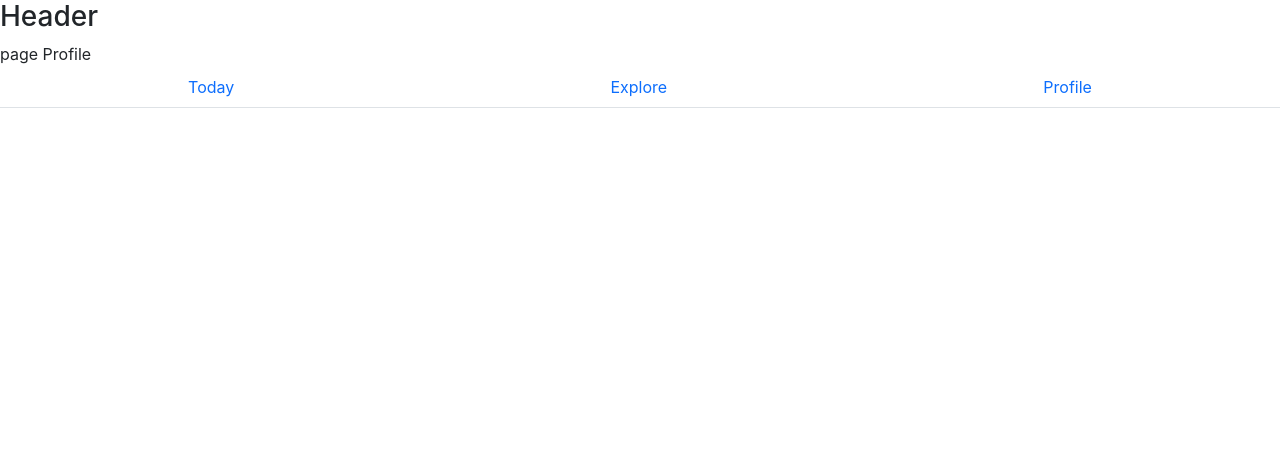
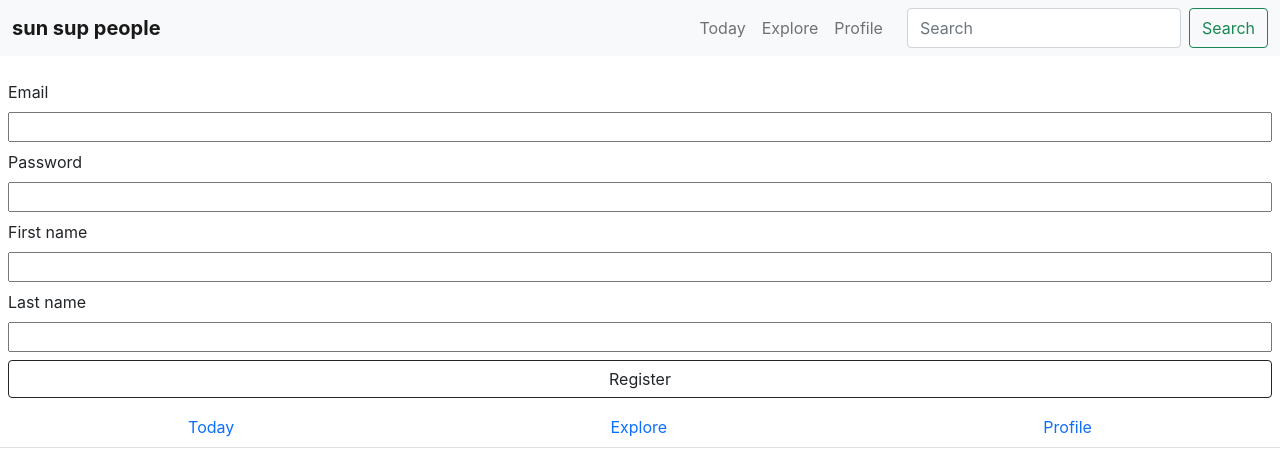
Before and after one commit to adaldin/sunsup, a React (Create React App) app: page /profile in a window 1280 px wide. Shown: the top 476 px of the page. Built offline with nearby package versions, Linux system fonts and the light colour scheme; no server answers.

Commit message:
register firebase

```diff
--- a/src/App.js
+++ b/src/App.js
@@ -7,11 +7,14 @@ import Menu from "./components/menu/Menu.js";
 import Home from "./pages/home/Home.js";
 import Explore from "./pages/explore/Explore.js";
 import Profile from "./pages/profile/Profile.js";
+// Context
+import AuthProvider from "./context/authContext";
 
 function App() {
   return (
     <>
       <BrowserRouter>
+        <AuthProvider>
           <Header />
           <Routes>
             <Route path="/" element={<Home />} />
@@ -19,6 +22,7 @@ function App() {
             <Route path="/profile" element={<Profile />} />
           </Routes>
           <Menu />
+        </AuthProvider>
       </BrowserRouter>
     </>
   );
--- /dev/null
+++ b/src/components/firebase/firebase.js
@@ -0,0 +1,16 @@
+// Import the functions you need from the SDKs you need
+import { initializeApp } from "firebase/app";
+import { getAuth } from "firebase/auth";
+import keys from "../../keys";
+// TODO: Add SDKs for Firebase products that you want to use
+// https://firebase.google.com/docs/web/setup#available-libraries
+
+// Your web app's Firebase configuration
+// For Firebase JS SDK v7.20.0 and later, measurementId is optional
+const apiKey = process.env.REACT_APP_FIREBASE_KEY;
+// TODO ESTO DEBERIA IR A ENV
+const firebaseConfig = keys;
+
+// Initialize Firebase
+export const app = initializeApp(firebaseConfig);
+export const auth = getAuth(app);
--- a/src/components/header/Header.js
+++ b/src/components/header/Header.js
@@ -1,8 +1,58 @@
+// React
+import { Link } from "react-router-dom";
+// Bootstrap
+import Navbar from "react-bootstrap/Navbar";
+import Container from "react-bootstrap/Container";
+import Offcanvas from "react-bootstrap/Offcanvas";
+import Nav from "react-bootstrap/Nav";
+import Form from "react-bootstrap/Form";
+import FormControl from "react-bootstrap/FormControl";
+import Button from "react-bootstrap/Button";
+
 function Header() {
+  let expand = "lg";
   return (
-    <>
-      <h3>Header</h3>
-    </>
+    <Navbar bg="light" expand="lg" className="mb-3">
+      <Container fluid>
+        <Navbar.Brand href="#" className="fw-bold">
+          sun sup people
+        </Navbar.Brand>
+        <Navbar.Toggle aria-controls={`offcanvasNavbar-expand-${expand}`} />
+        <Navbar.Offcanvas
+          id={`offcanvasNavbar-expand-${expand}`}
+          aria-labelledby={`offcanvasNavbarLabel-expand-${expand}`}
+          placement="end"
+        >
+          <Offcanvas.Header closeButton>
+            <Offcanvas.Title id={`offcanvasNavbarLabel-expand-${expand}`}>
+              Offcanvas
+            </Offcanvas.Title>
+          </Offcanvas.Header>
+          <Offcanvas.Body>
+            <Nav className="justify-content-end flex-grow-1 pe-3">
+              <Nav.Link as={Link} to="/today">
+                Today
+              </Nav.Link>
+              <Nav.Link as={Link} to="/explore">
+                Explore
+              </Nav.Link>
+              <Nav.Link as={Link} to="/profile">
+                Profile
+              </Nav.Link>
+            </Nav>
+            <Form className="d-flex">
+              <FormControl
+                type="search"
+                placeholder="Search"
+                className="me-2"
+                aria-label="Search"
+              />
+              <Button variant="outline-success">Search</Button>
+            </Form>
+          </Offcanvas.Body>
+        </Navbar.Offcanvas>
+      </Container>
+    </Navbar>
   );
 }
 export default Header;
--- /dev/null
+++ b/src/components/protectedRoute/ProtectedRoute.js
@@ -0,0 +1,4 @@
+function ProtectedRoute() {
+  return <div>ProtectedRoute</div>;
+}
+export default ProtectedRoute;
--- /dev/null
+++ b/src/components/register/Register.js
@@ -0,0 +1,64 @@
+// React
+import { useState } from "react";
+import { useNavigate } from "react-router-dom";
+// Bootstrap
+import Button from "react-bootstrap/Button";
+// Context
+import { useAuth } from "../../context/authContext.js";
+
+function Register() {
+  //******STATES*/
+  const [user, setUser] = useState({
+    email: "",
+    password: "",
+    fName: "",
+    lName: "",
+  });
+  //******CONTEXT*/
+  const { signUp } = useAuth();
+  // HOOKS
+  const navigate = useNavigate();
+
+  //******LOGIC*/
+  function handleChange(event) {
+    const { name, value } = event.target;
+    setUser({ ...user, [name]: value });
+  }
+
+  async function handleSubmit(event) {
+    event.preventDefault();
+    try {
+      await signUp(user.email, user.password);
+      navigate("/");
+    } catch (error) {
+      console.log(error.message);
+    }
+  }
+
+  return (
+    <form onSubmit={handleSubmit} className="d-flex flex-column p-2 gap-2">
+      {/* email */}
+      <label htmlFor="email">Email</label>
+      <input type="email" id="email" name="email" onChange={handleChange} />
+      {/* password */}
+      <label htmlFor="password">Password</label>
+      <input
+        type="password"
+        id="password"
+        name="password"
+        onChange={handleChange}
+      />
+      {/* name */}
+      <label htmlFor="fName">First name</label>
+      <input type="text" id="fName" name="fName" onChange={handleChange} />
+      {/* lastName */}
+      <label htmlFor="lName">Last name</label>
+      <input type="text" id="lName" name="lName" onChange={handleChange} />
+      {/* submit */}
+      <Button type="submit" variant="outline-dark">
+        Register
+      </Button>
+    </form>
+  );
+}
+export default Register;
--- /dev/null
+++ b/src/context/authContext.js
@@ -0,0 +1,24 @@
+// React
+import { createContext, useContext } from "react";
+// Firebase
+import { createUserWithEmailAndPassword } from "firebase/auth";
+import { auth } from "../components/firebase/firebase.js";
+
+export const authContext = createContext();
+export const useAuth = () => {
+  const context = useContext(authContext);
+  if (!context) throw new Error("there is no Auth provider");
+  return context;
+};
+
+export function AuthProvider({ children }) {
+  function signUp(email, password) {
+    createUserWithEmailAndPassword(auth, email, password);
+  }
+
+  return (
+    <authContext.Provider value={{ signUp }}>{children}</authContext.Provider>
+  );
+}
+
+export default AuthProvider;
--- a/src/pages/profile/Profile.js
+++ b/src/pages/profile/Profile.js
@@ -1,5 +1,11 @@
+// Components
+import Register from "../../components/register/Register.js";
 function Profile() {
-  return <div>page Profile</div>;
+  return (
+    <div>
+      <Register />
+    </div>
+  );
 }
 
 export default Profile;
```
Also changed, not shown: src/components/login/Login.js (added, +14 -0 lines), 1 other file (tests, documents, lock files or other folders). Lines whose indentation alone changed are shown as unchanged.
